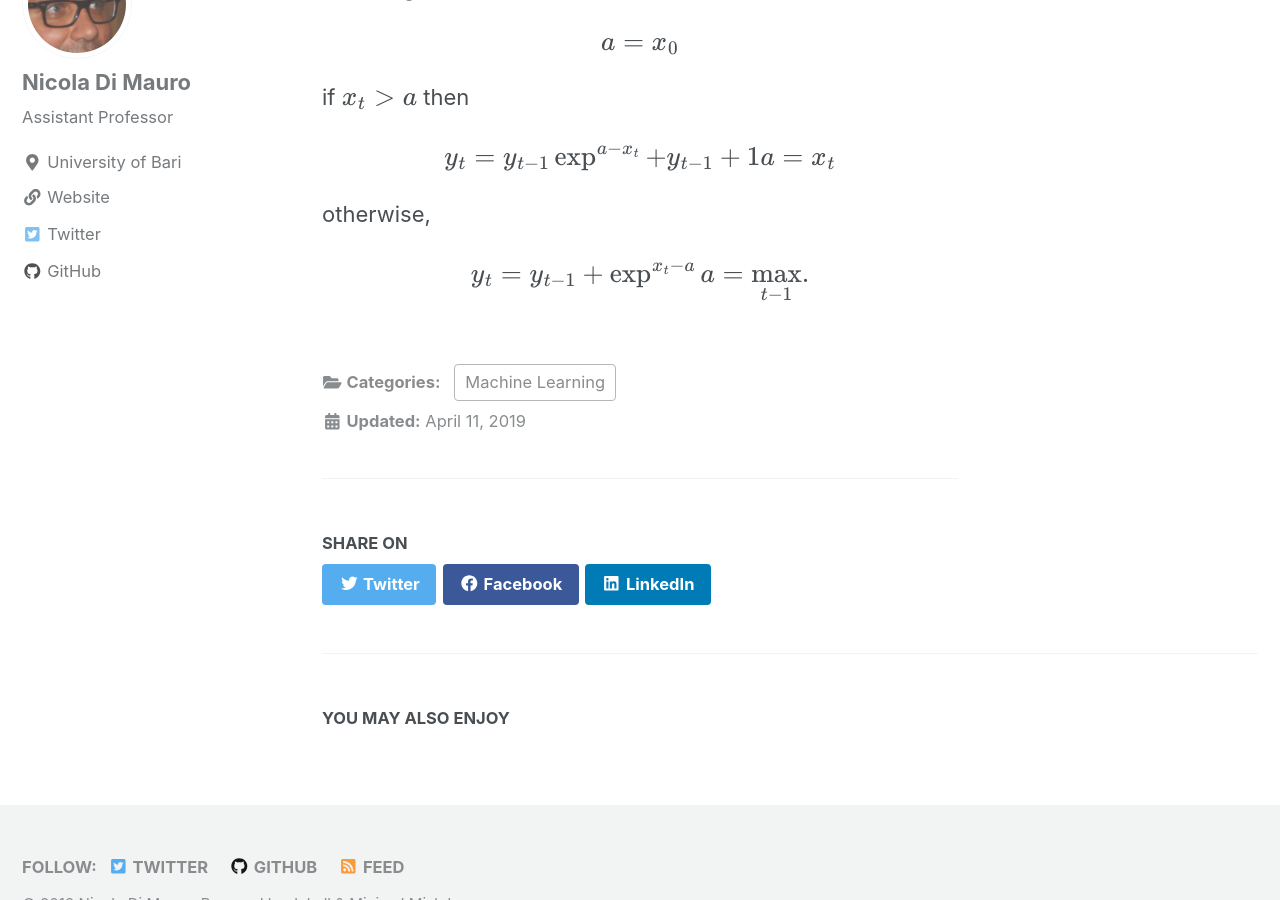
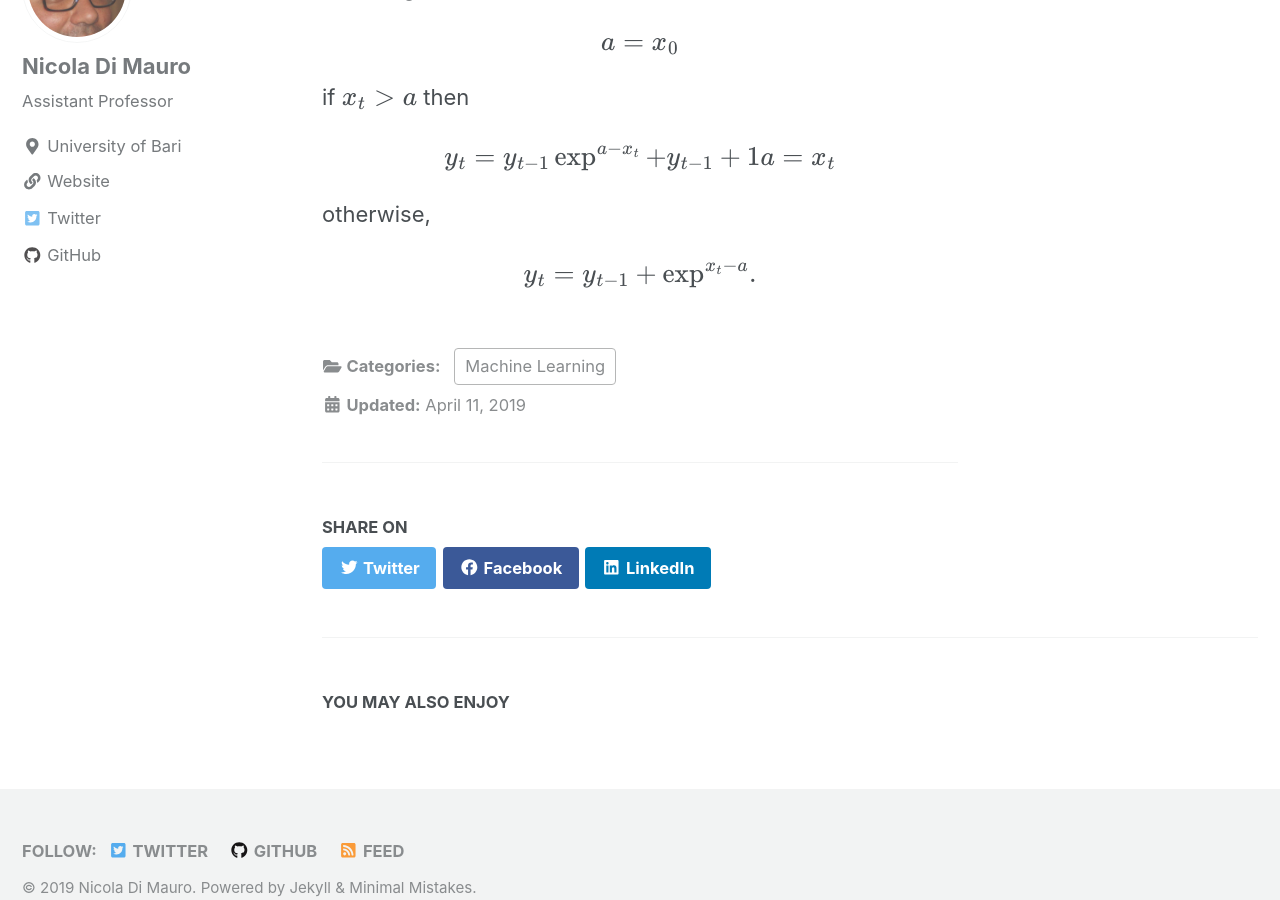
Before and after one commit to nicoladimauro/nicoladimauro.github.io, a Jekyll site: the page built from _posts/2019-04-11-ilse.md, in a window 1280 px wide and 900 px high, scrolled down 917 px. Built offline with Jekyll 4.4.1, drawn with Linux system fonts in a browser that asks for light colours; cached includes are drawn as plain includes; nearby versions of some CDN libraries; formulas are drawn with MathJax 3.

Commit message:
Update 2019-04-11-ilse.md

```diff
--- a/_posts/2019-04-11-ilse.md
+++ b/_posts/2019-04-11-ilse.md
@@ -25,4 +25,4 @@ $$y_t = y_{t-1} \exp^{a - x_t} + y_{t-1} +  1 \\ a = x_t$$
 
 otherwise,
 
-$$y_t = y_{t-1} +  \exp^{x_t - a} \\ a = \max_{t-1}.$$
+$$y_t = y_{t-1} +  \exp^{x_t - a}.$$
```
